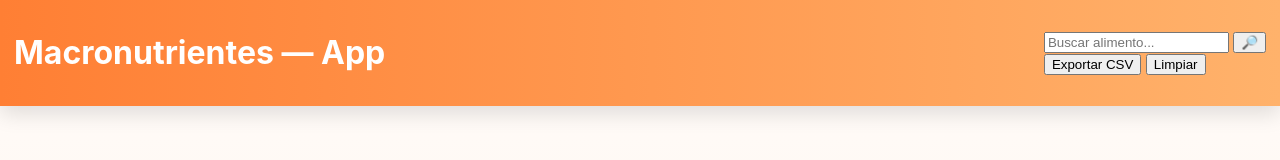
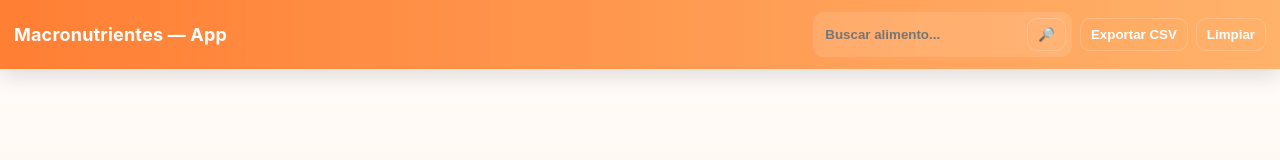
Before and after one commit to IgnacioAguilarIA/Prueba-1, a plain HTML site: page index.html in a window 1280 px wide. Drawn offline with Linux system fonts and the light colour scheme.

Commit message:
Update index.html

```diff
--- a/index.html
+++ b/index.html
@@ -28,8 +28,19 @@
     padding:12px 14px;
     background:linear-gradient(90deg,var(--accent),var(--accent-2));
     color:white;
-    box-shadow:0 8px 20px rgba(0,0,0,0.12);
+    box-shadow:
+    0 8px 20px rgba(0,0,0,0.12);
   }
+
+  header h1{font-size:18px;margin:0;font-weight:700;letter-spacing:0.2px}
+
+  .controls{display:flex;gap:8px;align-items:center}
+  .search{display:flex;align-items:center;gap:8px;background:rgba(255,255,255,0.12);
+    padding:6px;border-radius:10px;backdrop-filter: blur(4px);}
+  .search input{border:0;background:transparent;color:white;padding:8px 6px;outline:none;width:200px;font-weight:600;}
+  .header-btn{background:transparent;border:1px solid rgba(255,255,255,0.2);color:white;padding:8px 10px;border-radius:10px;font-weight:700;cursor:pointer}
+  .header-btn:hover{transform:translateY(-2px)}
+
   </style>
 </head>
 <body>
```
